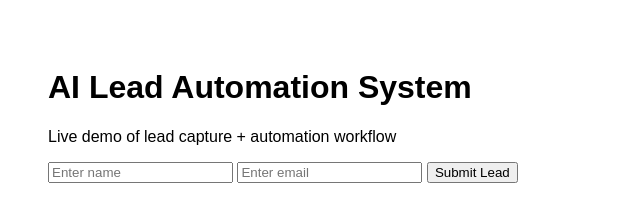
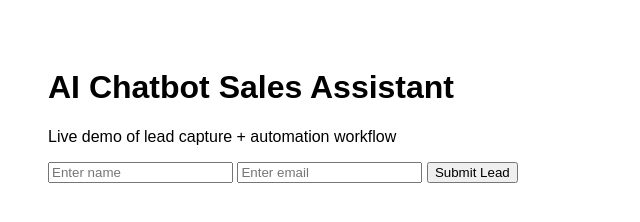
Before and after one commit to Vincent29191160/ai-chatbot-sales-assistant, a plain HTML site: page index.html in a window 1280 px wide. Shown: the whole page, without its empty margins (0-640 px from the left). Drawn offline with Linux system fonts and the light colour scheme.

Commit message:
Update index.html

```diff
--- a/index.html
+++ b/index.html
@@ -1,12 +1,11 @@
 <!DOCTYPE html>
 <html>
 <head>
-    <title>AI Lead Automation Demo</title>
+<title>AI Chatbot Sales Assistant Demo</title>
 </head>
 <body style="font-family: Arial; padding: 40px;">
 
-<h1>AI Lead Automation System</h1>
-
+<h1>AI Chatbot Sales Assistant</h1>
 <p>Live demo of lead capture + automation workflow</p>
 
 <input id="name" placeholder="Enter name" />
```
